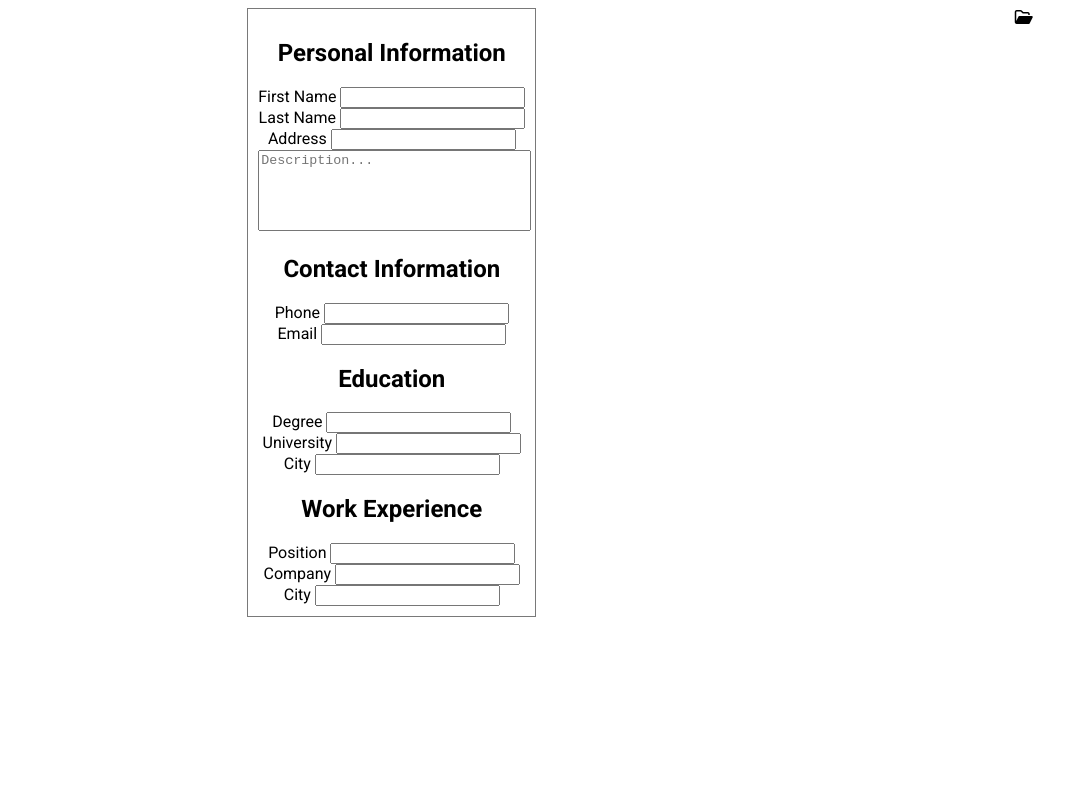
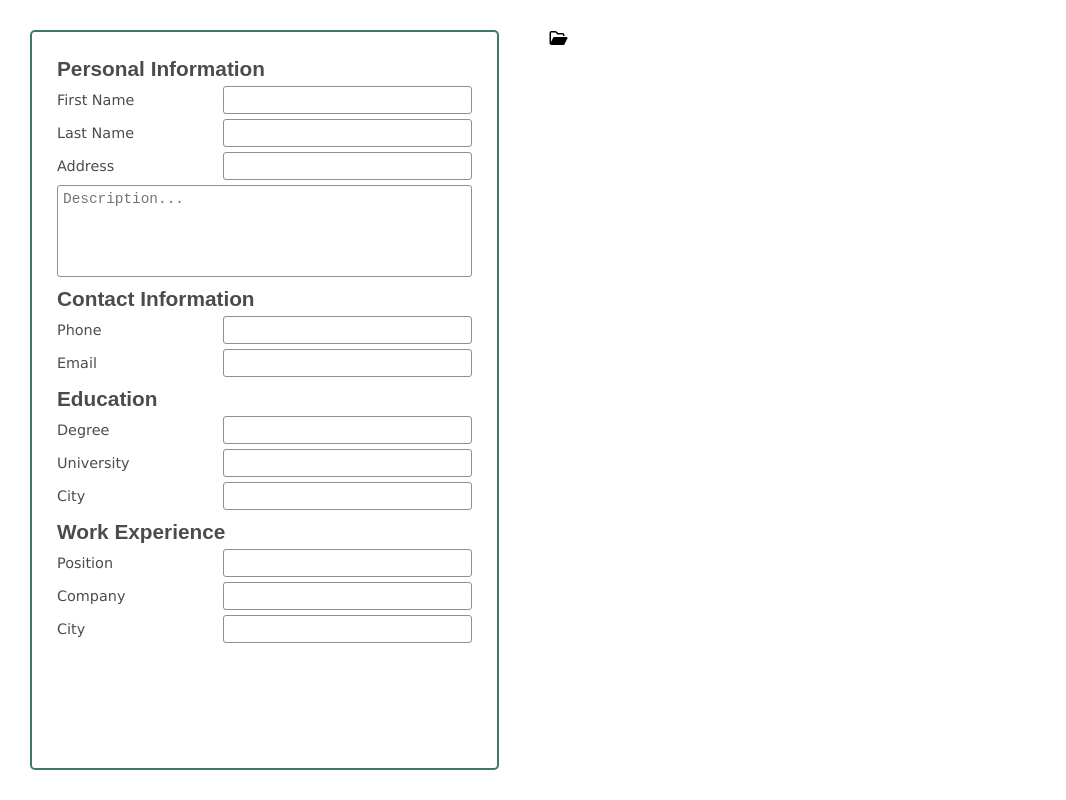
Before and after one commit to hayaman3/CV-Application, a React (Create React App) app: page / in a window 1280 px wide. Shown: the whole page, without its empty margins (0-1066 px from the left). Built offline with nearby package versions, Linux system fonts and the light colour scheme.

Commit message:
added Form.js css

```diff
--- a/src/components/CV.js
+++ b/src/components/CV.js
@@ -9,7 +9,7 @@ const CV = (props) => {
   const  { position, company, companyCity, } = experienceProps
 
   return(
-    <div>
+    <div className='CV'>
       <i className="fa-regular fa-folder-open"></i>
       {firstName}
       {lastName}
--- a/src/components/Form.js
+++ b/src/components/Form.js
@@ -8,7 +8,7 @@ const Form = (props) => {
   const {personalProps, contactInformationProps, educationProps, experienceProps} = props
 
   return (
-    <div className='form'>
+    <div className='Form'>
       <Personal {...personalProps}/>
       <ContactInformation {...contactInformationProps}/>
       <Education {...educationProps}/>
--- a/src/index.css
+++ b/src/index.css
@@ -1,41 +1,141 @@
-/* body {
+/* css reset */
+*,
+*::before,
+*::after {
+  box-sizing: border-box;
   margin: 0;
-  font-family: -apple-system, BlinkMacSystemFont, 'Segoe UI', 'Roboto', 'Oxygen', 'Ubuntu',
-    'Cantarell', 'Fira Sans', 'Droid Sans', 'Helvetica Neue', sans-serif;
-  -webkit-font-smoothing: antialiased;
-  -moz-osx-font-smoothing: grayscale;
-} */
+}
+
+a {
+  text-decoration: none;
+  color: inherit;
+  cursor: pointer;
+}
+
+button {
+  background-color: transparent;
+  color: inherit;
+  border-width: 0;
+  padding: 0;
+  cursor: pointer;
+}
+
+figure {
+  margin: 0;
+}
+
+input::-moz-focus-inner {
+  border: 0;
+  padding: 0;
+  margin: 0;
+}
+
+ul,
+ol,
+dd {
+  margin: 0;
+  padding: 0;
+  list-style: none;
+}
+
+h1,
+h2,
+h3,
+h4,
+h5,
+h6 {
+  margin: 0;
+  /* font-size: inherit; */
+  font-weight: inherit;
+}
+
+p {
+  margin: 0;
+}
+
+cite {
+  font-style: normal;
+}
+
+fieldset {
+  border-width: 0;
+  padding: 0;
+  margin: 0;
+}
+
+:root {
+  --white: #ffffff;
+  --accent: #062335;
+  --green: #3e7965;
+  --graient: linear-gradient(#3da454, #45a45d)
+}
 
 body {
-  font-family: Roboto, Helvetica, Arial, sans-serif;
+  font-family: "Montserrat", sans-serif;
+  padding: 30px;
 }
 
 .App {
-  text-align: center;
   display: flex;
-  justify-content: space-around;
+  justify-content: center;
+  gap: 50px;
+  height: calc(100vh - 60px);
+  min-width: 800px;
 }
 
-.form {
-  padding: 10px;
-  border: rgb(121, 121, 121) solid 1px;
-  width: fit-content;
+.Form {
+  padding: 25px;
+  border: 2px solid var(--green);
+  border-radius: 5px;
   height: 100%;
   display: flex;
   flex-direction: column;
+  flex-basis: 40%;
+  gap: 10px;
 }
 
-/* code {
-  font-family: source-code-pro, Menlo, Monaco, Consolas, 'Courier New', monospace;
-} */
+.Form>div {
+  display: flex;
+  flex-direction: column;
+  gap: 5px;
+}
 
-.form-nav {
+.Form>div>div {
   display: flex;
+  align-items: center;
   justify-content: space-between;
-  width: 100%;
+}
+
+label {
+  font-size: .9rem;
+  opacity: .7;
+  font-family: Verdana, Arial, Helvetica, sans-serif;
+}
+
+input {
+  border: 1px solid rgb(143, 143, 143);
+  border-radius: 3px;
+  font-size: .9rem;
+  padding: 5px;
+  width: 60%;
+  align-self: end;
+}
+
+.CV {
+  flex-basis: 60%;
+}
+
+h2 {
+  font-size: 1.3rem;
+  font-weight: 600;
+  opacity: .7;
 }
 
 textarea {
   width: 100%;
   resize: none;
+  border: 1px solid rgb(143, 143, 143);
+  border-radius: 3px;
+  font-size: .9rem;
+  padding: 5px;
 }
```
